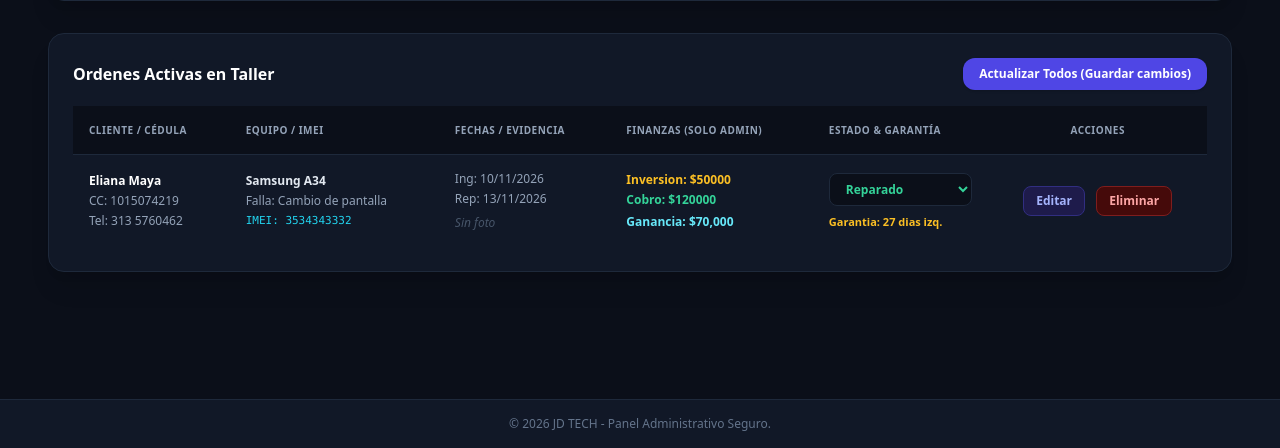
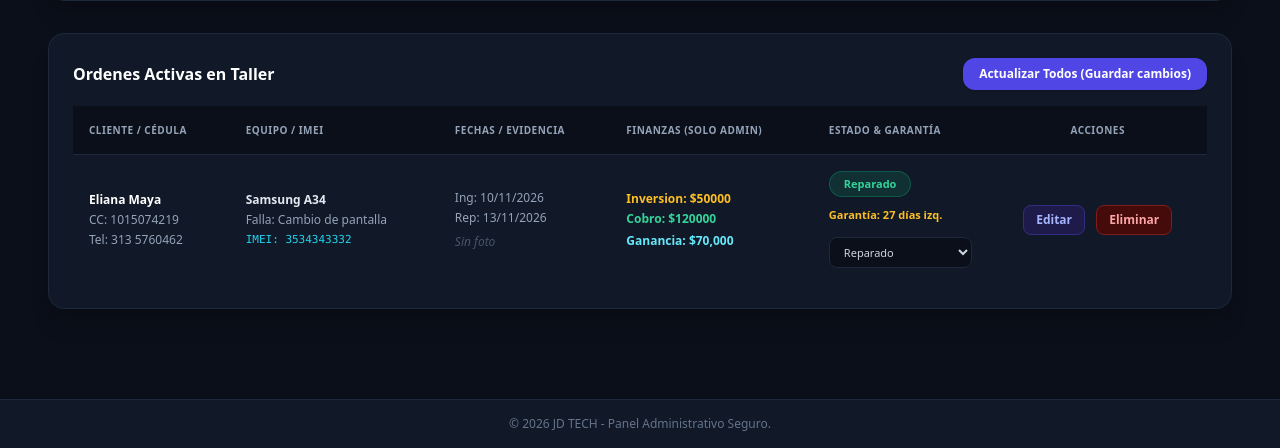
Before and after one commit to juandavidnaranjomaya-ship-it/jd_tech_taller, a Flask app: page /admin in a window 1280 px wide. Shown: the part 352-800 px from the top of the page. Run offline with Flask 3, Linux system fonts and the light colour scheme; the visitor is signed in with stand-in values (Sample User, id 1); some libraries are stand-ins or nearby versions.

Commit message:
Update admin.html

```diff
--- a/templates/admin.html
+++ b/templates/admin.html
@@ -79,7 +79,7 @@
             {% endif %}
         {% endwith %}
 
-        <!-- Formulario Superior de Gestión y Autorrelleno para Edición -->
+        <!-- Formulario Superior de Gestión y Autorrelleno -->
         <div class="bg-[#111827] border border-slate-800 p-6 rounded-2xl shadow-xl space-y-4">
             <div class="flex justify-between items-center">
                 <h2 class="text-base font-bold text-white">Gestion de Equipos, Registro Fotografico, IMEI y Costos</h2>
@@ -164,7 +164,6 @@
                             <td class="p-4 text-slate-400 space-y-1">
                                 <div>Ing: {{ o.fecha_ingreso }}</div>
                                 <div>Rep: {{ o.fecha_reparacion }}</div>
-                                <!-- Espacio fijo para foto presente o ausente -->
                                 <div class="pt-1">
                                     {% if o.foto %}
                                     <span class="text-cyan-400 font-medium">Foto adjunta</span>
@@ -174,29 +173,48 @@
                                 </div>
                             </td>
                             <td class="p-4 space-y-1">
-                                <!-- Inversion en color ambar/rojo suave -->
                                 <div class="text-amber-400 font-semibold">Inversion: ${{ o.costo_rep }}</div>
                                 <div class="text-emerald-400 font-bold">Cobro: ${{ o.costo_total }}</div>
                                 <div class="text-cyan-300 font-bold pt-0.5">
                                     Ganancia: ${{ "{:,}".format(o.ganancia) }}
                                 </div>
                             </td>
-                            <td class="p-4 space-y-2">
-                                <select name="estado_{{ o.cedula }}" class="bg-[#0b0f19] border border-slate-800 px-3 py-1.5 rounded-lg font-semibold w-full
-                                    {% if o.estado == 'Recibido' %} text-blue-400
-                                    {% elif o.estado == 'En revision' %} text-amber-400
-                                    {% elif o.estado == 'Reparado' %} text-emerald-400
-                                    {% else %} text-purple-400 {% endif %}">
-                                    <option value="Recibido" {% if o.estado == 'Recibido' %}selected{% endif %}>Recibido</option>
-                                    <option value="En revision" {% if o.estado == 'En revision' %}selected{% endif %}>En revision</option>
-                                    <option value="Reparado" {% if o.estado == 'Reparado' %}selected{% endif %}>Reparado</option>
-                                    <option value="Entregado" {% if o.estado == 'Entregado' %}selected{% endif %}>Entregado</option>
-                                </select>
+                            <td class="p-4 space-y-2.5">
+                                <!-- Píldora visual con bordes suaves y fondo translúcido -->
+                                <div>
+                                    {% if o.estado == 'Reparado' %}
+                                        <span class="inline-block px-3.5 py-1 rounded-full text-[11px] font-bold bg-emerald-500/15 text-emerald-400 border border-emerald-500/30 shadow-sm">
+                                            Reparado
+                                        </span>
+                                    {% elif o.estado == 'En revision' %}
+                                        <span class="inline-block px-3.5 py-1 rounded-full text-[11px] font-bold bg-blue-500/15 text-blue-400 border border-blue-500/30 shadow-sm">
+                                            En Revisión
+                                        </span>
+                                    {% elif o.estado == 'Recibido' %}
+                                        <span class="inline-block px-3.5 py-1 rounded-full text-[11px] font-bold bg-amber-500/15 text-amber-400 border border-amber-500/30 shadow-sm">
+                                            Recibido
+                                        </span>
+                                    {% else %}
+                                        <span class="inline-block px-3.5 py-1 rounded-full text-[11px] font-bold bg-purple-500/15 text-purple-400 border border-purple-500/30 shadow-sm">
+                                            Entregado
+                                        </span>
+                                    {% endif %}
+                                </div>
+
                                 {% if o.estado == 'Reparado' %}
                                 <div class="text-[11px] text-amber-400 font-semibold">
-                                    Garantia: {{ o.dias_restantes }} dias izq.
+                                    Garantía: {{ o.dias_restantes }} días izq.
                                 </div>
                                 {% endif %}
+
+                                <div class="pt-1">
+                                    <select name="estado_{{ o.cedula }}" class="bg-[#0b0f19] border border-slate-800 px-2.5 py-1.5 rounded-lg text-slate-300 text-[11px] focus:border-cyan-500 focus:outline-none w-full">
+                                        <option value="Recibido" {% if o.estado == 'Recibido' %}selected{% endif %}>Recibido</option>
+                                        <option value="En revision" {% if o.estado == 'En revision' %}selected{% endif %}>En Revisión</option>
+                                        <option value="Reparado" {% if o.estado == 'Reparado' %}selected{% endif %}>Reparado</option>
+                                        <option value="Entregado" {% if o.estado == 'Entregado' %}selected{% endif %}>Entregado</option>
+                                    </select>
+                                </div>
                             </td>
                             <td class="p-4 text-center space-x-2">
                                 <button type="button" onclick="cargarParaEditar('{{ o.cedula }}', '{{ o.cliente }}', '{{ o.telefono }}', '{{ o.equipo }}', '{{ o.imei }}', '{{ o.problema }}', '{{ o.costo_rep }}', '{{ o.costo_total }}')" class="px-3 py-1.5 bg-indigo-950 hover:bg-indigo-900 text-indigo-300 rounded-lg font-semibold border border-indigo-900 transition">
```
